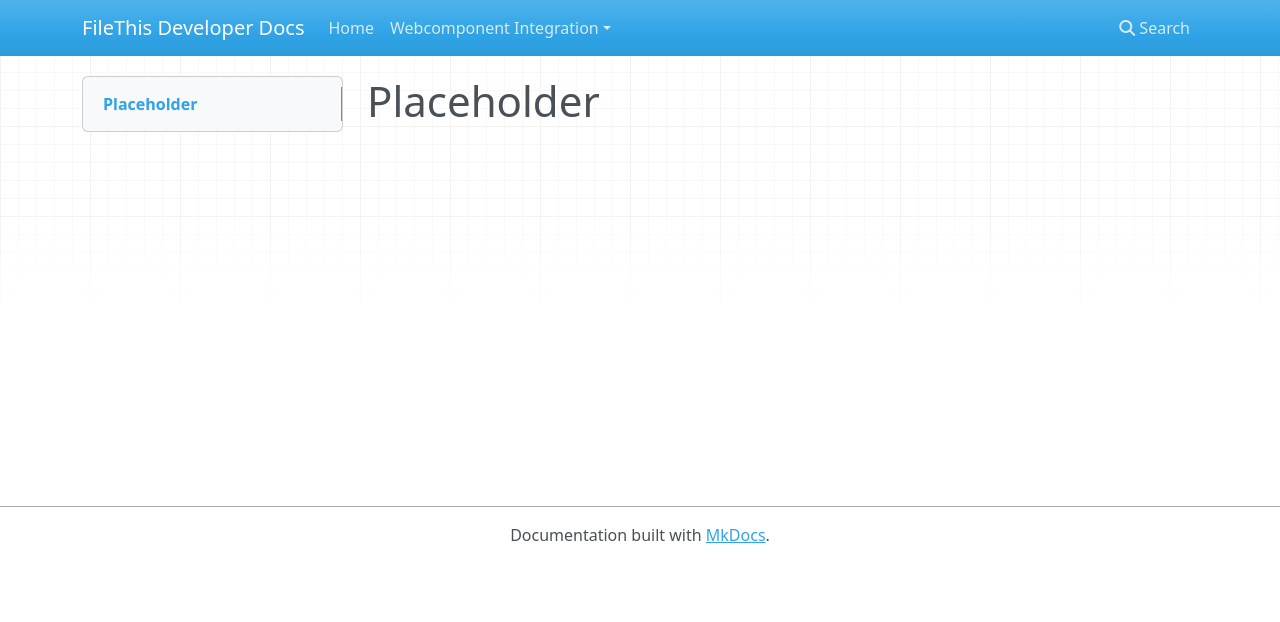
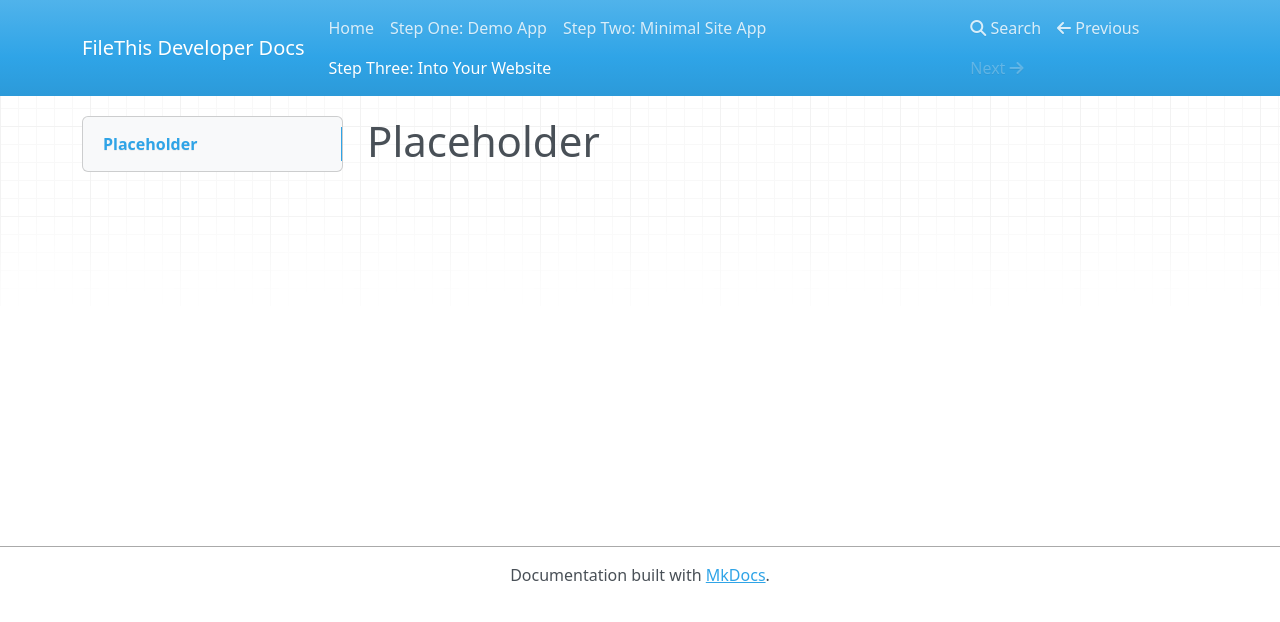
Before and after one commit to filethis/developer-docs, an MkDocs documentation site: the page built from docs/ft-into-partner-website.md, in a window 1280 px wide. Shown: the top 622 px of the page. Built offline with MkDocs 1.6.1, drawn with Linux system fonts in a browser that asks for light colours; nearby versions of some CDN libraries; old or Windows-style settings are respelled for this version of MkDocs.

Commit message:
Got rid of subsections, as they don't seem to work on ReadTheDocs

```diff
--- a/mkdocs.yml
+++ b/mkdocs.yml
@@ -2,7 +2,6 @@ site_name: FileThis Developer Docs
 
 pages:
     - 'Home': 'index.md'
-    - Webcomponent Integration:
-        - 'Step One: Demo App': 'ft-connect-demo.md'
-        - 'Step Two: Minimal Site App': 'ft-connect-minimal-site.md'
-        - 'Step Three: Into Your Website': 'ft-into-partner-website.md'
+    - 'Step One: Demo App': 'ft-connect-demo.md'
+    - 'Step Two: Minimal Site App': 'ft-connect-minimal-site.md'
+    - 'Step Three: Into Your Website': 'ft-into-partner-website.md'
```
Also changed, not shown: docs/ft-into-partner-website.md (renamed from docs/ft-into-parther-website.md).
